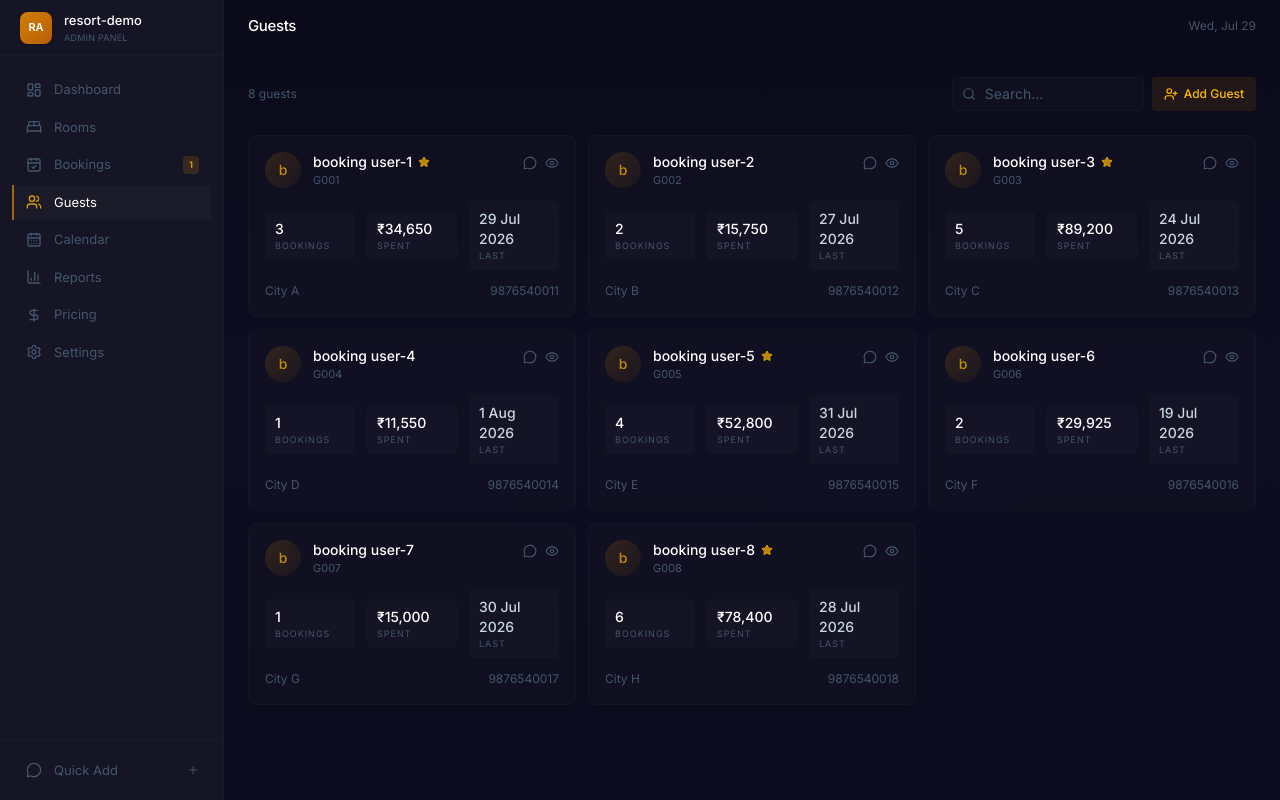
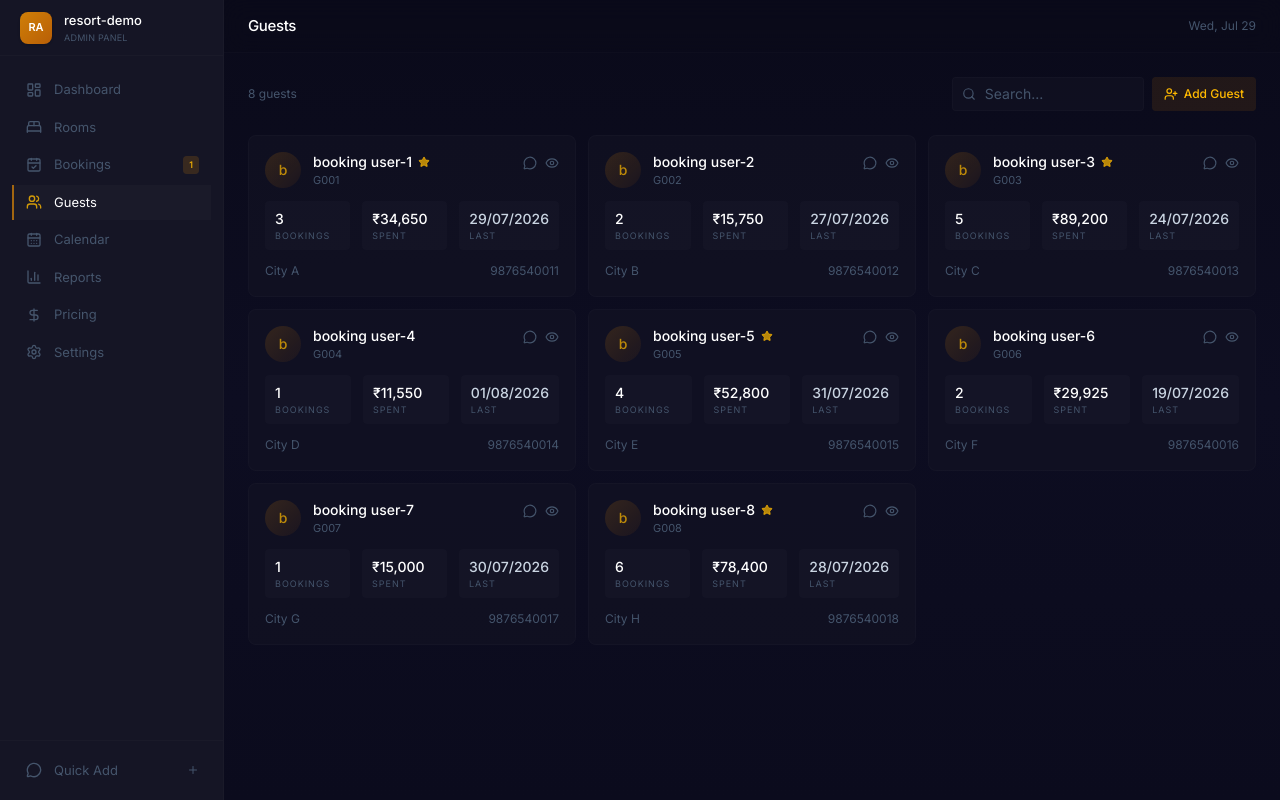
Before and after one commit to ehsaneyyy/resort-book, a React (Vite) app: page /guests in a window 1280 px wide. Built offline with nearby package versions, Linux system fonts and the light colour scheme.

Commit message:
booking management page with utilities for printing invoices and sending WhatsApp notifications

```diff
--- a/src/components/WhatsAppQuickAdd.jsx
+++ b/src/components/WhatsAppQuickAdd.jsx
@@ -34,6 +34,7 @@ export default function WhatsAppQuickAdd({ onClose }) {
     e.preventDefault();
     const roomObj = rooms.find(r => r.id === form.roomId);
     if (!roomObj || !form.name.trim() || !form.phone.trim()) return;
+    if (form.checkIn < today()) { toast('Check-in cannot be in the past', 'warning'); return; }
 
     let guestId = form.guestId;
     if (!guestId) {
@@ -106,7 +107,7 @@ export default function WhatsAppQuickAdd({ onClose }) {
               </div>
               <div>
                 <label className="block text-[10px] font-semibold text-slate-500 uppercase tracking-[1.5px] mb-1">Check-in</label>
-                <input required type="date" value={form.checkIn} onChange={e => setForm({ ...form, checkIn: e.target.value })} className="w-full px-3 py-2 bg-dark-700 border border-white/[0.03] rounded text-white text-sm focus:outline-none focus:border-white/10" />
+                <input required type="date" min={today()} value={form.checkIn} onChange={e => setForm({ ...form, checkIn: e.target.value })} className="w-full px-3 py-2 bg-dark-700 border border-white/[0.03] rounded text-white text-sm focus:outline-none focus:border-white/10" />
               </div>
             </div>
             <div className="grid grid-cols-2 gap-3">
--- a/src/data/utils.js
+++ b/src/data/utils.js
@@ -2,12 +2,18 @@ export function formatCurrency(n) {
   return '\u20B9' + n.toLocaleString('en-IN');
 }
 
+function pad(n) { return String(n).padStart(2, '0'); }
+
 export function formatDate(d) {
-  return new Date(d + 'T00:00:00').toLocaleDateString('en-IN', { day: 'numeric', month: 'short', year: 'numeric' });
+  const dt = new Date(d + 'T00:00:00');
+  return `${pad(dt.getDate())}/${pad(dt.getMonth() + 1)}/${dt.getFullYear()}`;
 }
 
 export function formatDateFull(d) {
-  return new Date(d + 'T00:00:00').toLocaleDateString('en-IN', { weekday: 'long', day: 'numeric', month: 'long', year: 'numeric' });
+  const dt = new Date(d + 'T00:00:00');
+  const days = ['Sunday', 'Monday', 'Tuesday', 'Wednesday', 'Thursday', 'Friday', 'Saturday'];
+  const months = ['January', 'February', 'March', 'April', 'May', 'June', 'July', 'August', 'September', 'October', 'November', 'December'];
+  return `${days[dt.getDay()]}, ${pad(dt.getDate())} ${months[dt.getMonth()]} ${dt.getFullYear()}`;
 }
 
 export function daysBetween(a, b) {
--- a/src/pages/Bookings.jsx
+++ b/src/pages/Bookings.jsx
@@ -1,6 +1,6 @@
 import { useState } from 'react';
 import { useStore } from '../hooks/useStore';
-import { formatCurrency, formatDate, statusColor } from '../data/utils';
+import { formatCurrency, formatDate, statusColor, today } from '../data/utils';
 import { useToast } from '../components/Toast';
 import Modal from '../components/Modal';
 import ConfirmDialog from '../components/ConfirmDialog';
@@ -118,6 +118,9 @@ export default function Bookings() {
     e.preventDefault();
     const room = rooms.find(r => r.id === form.roomId);
     if (!room || !form.checkIn || !form.checkOut) return;
+
+    if (form.checkIn < today()) { toast('Check-in cannot be in the past', 'warning'); return; }
+    if (form.checkOut <= form.checkIn) { toast('Check-out must be after check-in', 'warning'); return; }
 
     let guestId = form.guestId;
     if (form.newGuest) {
@@ -273,8 +276,8 @@ export default function Bookings() {
               </select>
             </div>
             <div className="grid grid-cols-2 gap-3">
-              <div><label className="block text-[10px] font-semibold text-slate-500 uppercase tracking-[1.5px] mb-1.5">Check-in</label><input required type="date" value={form.checkIn || ''} onChange={e => setForm({ ...form, checkIn: e.target.value })} className="w-full px-3 py-2 bg-dark-700 border border-white/[0.03] rounded text-white text-sm focus:outline-none focus:border-white/10" /></div>
-              <div><label className="block text-[10px] font-semibold text-slate-500 uppercase tracking-[1.5px] mb-1.5">Check-out</label><input required type="date" value={form.checkOut || ''} onChange={e => setForm({ ...form, checkOut: e.target.value })} className="w-full px-3 py-2 bg-dark-700 border border-white/[0.03] rounded text-white text-sm focus:outline-none focus:border-white/10" /></div>
+              <div><label className="block text-[10px] font-semibold text-slate-500 uppercase tracking-[1.5px] mb-1.5">Check-in</label><input required type="date" min={today()} value={form.checkIn || ''} onChange={e => setForm({ ...form, checkIn: e.target.value })} className="w-full px-3 py-2 bg-dark-700 border border-white/[0.03] rounded text-white text-sm focus:outline-none focus:border-white/10" /></div>
+              <div><label className="block text-[10px] font-semibold text-slate-500 uppercase tracking-[1.5px] mb-1.5">Check-out</label><input required type="date" min={form.checkIn ? form.checkIn : ''} value={form.checkOut || ''} onChange={e => setForm({ ...form, checkOut: e.target.value })} className="w-full px-3 py-2 bg-dark-700 border border-white/[0.03] rounded text-white text-sm focus:outline-none focus:border-white/10" /></div>
             </div>
             <div className="grid grid-cols-2 gap-3">
               <div><label className="block text-[10px] font-semibold text-slate-500 uppercase tracking-[1.5px] mb-1.5">Adults</label><select value={form.adults || 2} onChange={e => setForm({ ...form, adults: e.target.value })} className="w-full px-3 py-2 bg-dark-700 border border-white/[0.03] rounded text-white text-sm focus:outline-none focus:border-white/10"><option>1</option><option>2</option><option>3</option><option>4</option><option>5</option></select></div>
```
